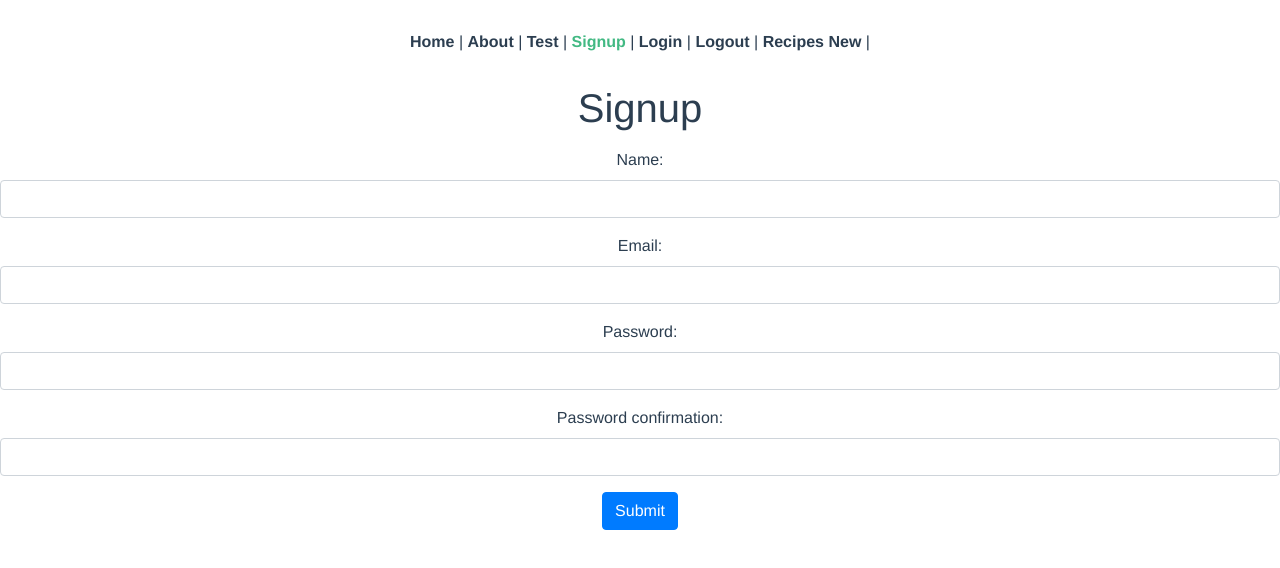
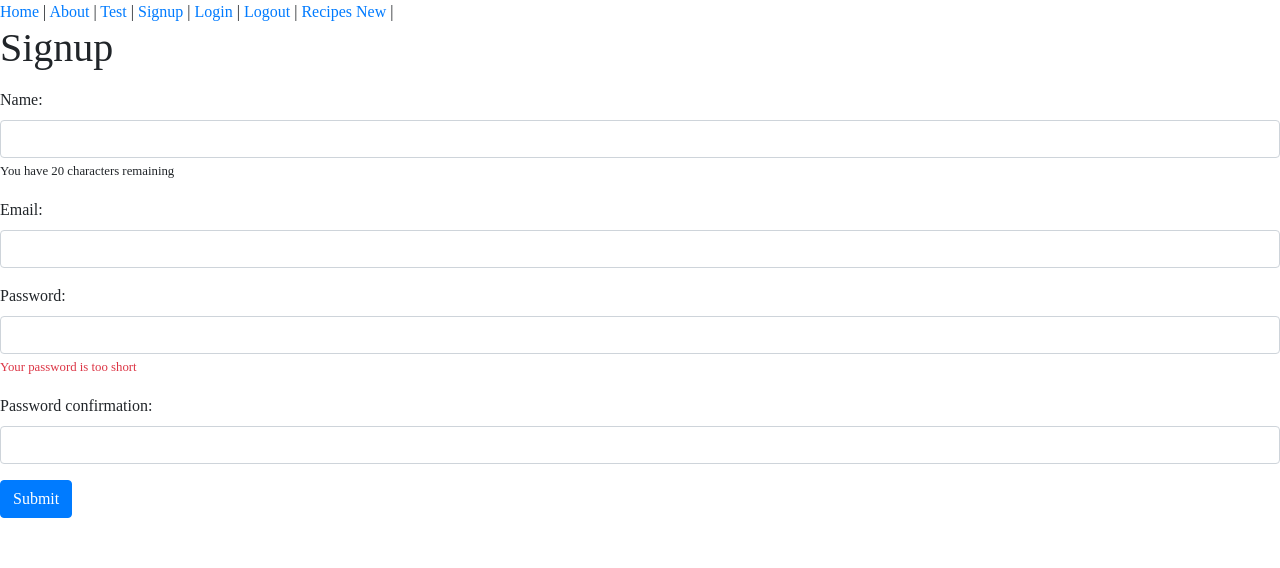
Before and after one commit to codevid-20/cookbook_vue_app, a Vue app: page /signup in a window 1280 px wide. Shown: the top 568 px of the page. Built offline with nearby package versions, Linux system fonts and the light colour scheme.

Commit message:
add frontend validations

```diff
--- a/src/App.vue
+++ b/src/App.vue
@@ -14,24 +14,8 @@
 </template>
 
 <style>
-#app {
-  font-family: Avenir, Helvetica, Arial, sans-serif;
-  -webkit-font-smoothing: antialiased;
-  -moz-osx-font-smoothing: grayscale;
-  text-align: center;
-  color: #2c3e50;
-}
-
-#nav {
-  padding: 30px;
-}
-
-#nav a {
-  font-weight: bold;
-  color: #2c3e50;
-}
-
-#nav a.router-link-exact-active {
-  color: #42b983;
-}
+  #app {
+    background-color: url('assets/watercolor.png');
+    font-family: Futura;
+  }
 </style>
--- a/src/views/Signup.vue
+++ b/src/views/Signup.vue
@@ -10,6 +10,8 @@
       <div class="form-group">
         <label>Name:</label>
         <input type="text" class="form-control" v-model="name">
+        <small v-if="name.length <= 20">You have {{ 20 - name.length }} characters remaining</small>
+        <small v-if="name.length > 20">Your username is too long, has to be a max of 20 characters</small>
       </div>
       <div class="form-group">
         <label>Email:</label>
@@ -18,10 +20,13 @@
       <div class="form-group">
         <label>Password:</label>
         <input type="password" class="form-control" v-model="password">
+        <small class="text-danger" v-if="password.length < 6">Your password is too short</small>
+        <small v-if="password.length > 20">Your password is too long</small>
       </div>
       <div class="form-group">
         <label>Password confirmation:</label>
         <input type="password" class="form-control" v-model="passwordConfirmation">
+        <small v-if="password !== passwordConfirmation">Passwords don't match</small>
       </div>
       <input type="submit" class="btn btn-primary" value="Submit">
     </form>
```
Also changed, not shown: src/assets/watercolor.png (added).
